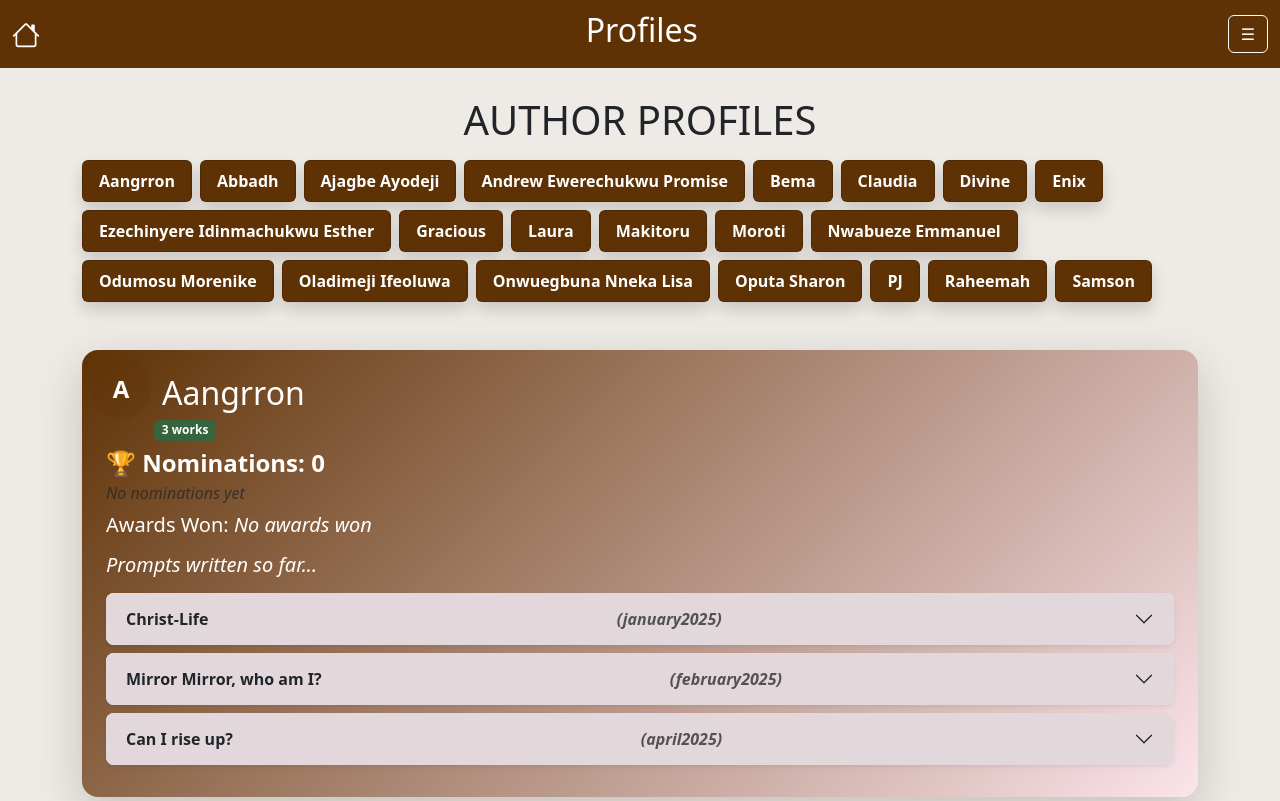
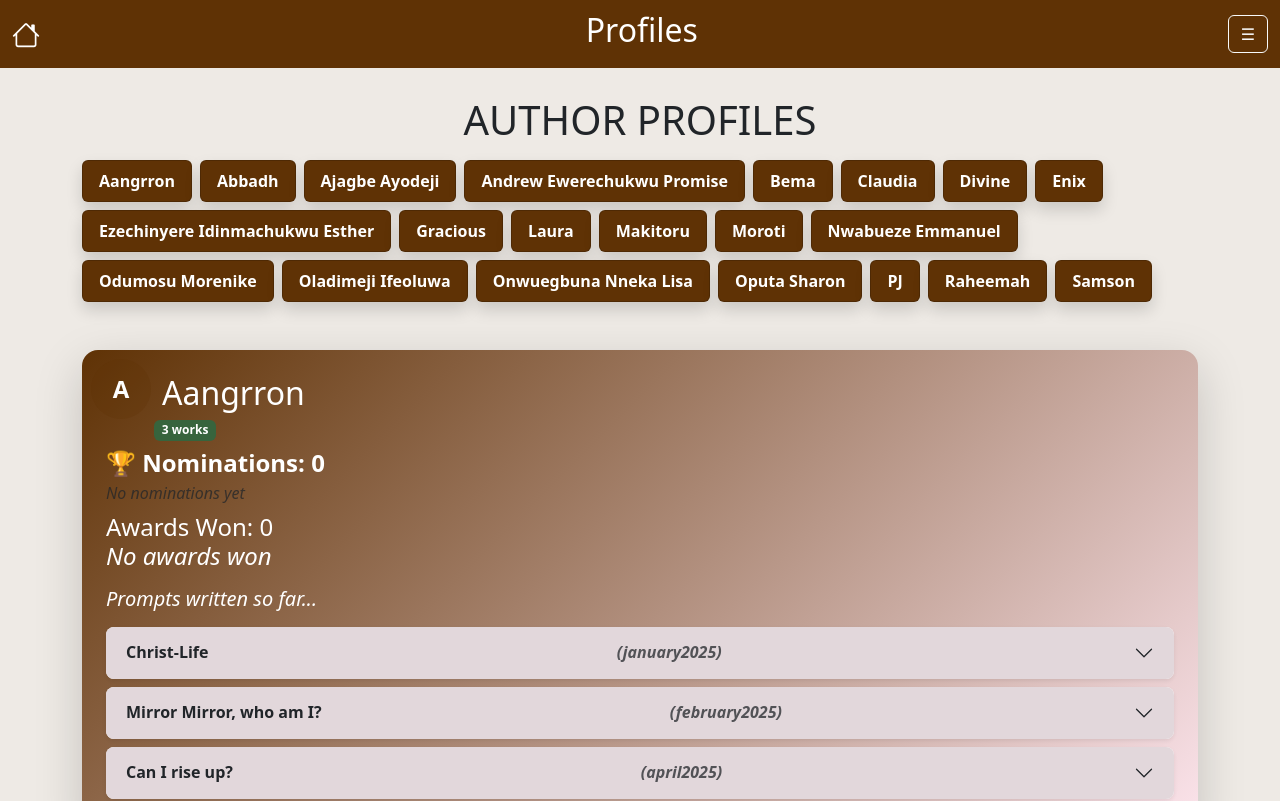
Before and after one commit to emmanw3l/nbl-v2.0, a React (Vite) app: page /profile in a window 1280 px wide. Shown: the top 801 px of the page. Built offline with nearby package versions, Linux system fonts and the light colour scheme.

Commit message:
zero changes

```diff
--- a/src/Home.tsx
+++ b/src/Home.tsx
@@ -2,7 +2,7 @@ import "./Home.css";
 import Layout from "./Nav/Nav";
 // import React from 'react';
 import { DotLottieReact } from "@lottiefiles/dotlottie-react";
-import Content from "./content/content";
+// import Content from "./content/content";
 import Footer from "./components/footer/footer";
 import { motion } from "framer-motion";
 
@@ -43,7 +43,7 @@ export default function Home() {
           </div>
         </div>
       </div>
-      <Content />
+      {/* <Content /> */}
       <Footer />
     </motion.div>
   );
--- a/src/awards/awardCategories.ts
+++ b/src/awards/awardCategories.ts
@@ -13,7 +13,7 @@ export const awardCategories: Award[] = [
     nominees: [
       "Bema",
       "Nwabueze Emmanuel",
-      "samson",
+      "Samson",
       "Ezechinyere Idinmachukwu Esther",
     ],
     winner: "Bema",
@@ -115,7 +115,7 @@ export const awardCategories: Award[] = [
       "Odumosu Morenike",
       "Ezechinyere Idinmachukwu Esther",
     ],
-    winner: "samson",
+    winner: "Samson",
   },
   {
     id: 10,
--- a/src/awards/awards.tsx
+++ b/src/awards/awards.tsx
@@ -7,7 +7,6 @@ import { Trophy } from "lucide-react";
 import { useEffect } from "react";
 import { useLocation } from "react-router-dom";
 import { Collapse } from "bootstrap";
-
 
 function slugify(name: string) {
   return name
@@ -51,12 +50,15 @@ export default function AwardsAccordion() {
       <Layout />
 
       <h1 className="mb-4 text-center mt-4 fw-bold">Awards</h1>
-      <div className="accordion " id="awardsAccordion">
+      <div className="accordion">
         {awardCategories.map((award) => (
-          <div
+          <motion.div
             key={award.id}
             id={`award-${award.id}`}
-            className="accordion-item "
+            className="accordion-item"
+            initial={{ opacity: 0, y: 20 }}
+            whileInView={{ opacity: 1, y: 0 }}
+            viewport={{ once: true, amount: 0.2 }}
           >
             <h2 className="accordion-header" id={`heading-${award.id}`}>
               <button
@@ -72,25 +74,23 @@ export default function AwardsAccordion() {
             </h2>
             <div
               id={`collapse-${award.id}`}
-              className="accordion-collapse collapse "
+              className="accordion-collapse collapse"
               aria-labelledby={`heading-${award.id}`}
-              data-bs-parent="#awardsAccordion"
+              data-bs-parent={`#award-${award.id}`}
             >
               <div className="accordion-body aww">
                 <ul className="list-group">
                   {award.nominees.map((nominee, idx) => {
                     const isWinner = Array.isArray(award.winner)
                       ? Array.isArray(nominee) &&
-                      nominee.every((n, i) => award.winner![i] === n)
+                        nominee.every((n, i) => award.winner![i] === n)
                       : award.winner === nominee;
 
                     return (
                       <li
                         key={idx}
                         className={`list-group-item d-flex align-items-center ${
-                          isWinner
-                            ? " fw-bold shadow-sm winner"
-                            : "acc"
+                          isWinner ? "fw-bold shadow-sm winner" : "acc"
                         }`}
                       >
                         {Array.isArray(nominee) ? (
@@ -115,9 +115,8 @@ export default function AwardsAccordion() {
                         )}
 
                         {isWinner && (
-                          <span className="d-flex align-items-center ms-2 ">
-                            <Trophy size={25} className="ms-3  trophy-pulse" />
-
+                          <span className="d-flex align-items-center ms-2">
+                            <Trophy size={25} className="ms-3 trophy-pulse" />
                           </span>
                         )}
                       </li>
@@ -126,7 +125,7 @@ export default function AwardsAccordion() {
                 </ul>
               </div>
             </div>
-          </div>
+          </motion.div>
         ))}
       </div>
     </motion.div>
--- a/src/content/content.tsx
+++ b/src/content/content.tsx
@@ -17,7 +17,7 @@ export default function Content() {
       exit="exit"
       transition={{ duration: 0.5 }}
       className="container-fluid">
-      {/* <div
+      <div
         className="accordion accordion-flush mb-6"
         id="accordionFlushExample"
       >
@@ -141,7 +141,9 @@ export default function Content() {
             </div>
           </div>
         </div>
-      </div> */}
+      </div>
+
+
     </motion.div>
   );
 }
--- a/src/main.tsx
+++ b/src/main.tsx
@@ -5,7 +5,7 @@ import App from "./App";
 import './App.css'
 import './index.css'
 import '../bootstrap-5.3.3-dist/css/bootstrap.css'
-import "bootstrap/dist/js/bootstrap.bundle.min.js";
+// import "bootstrap/dist/js/bootstrap.bundle.min.js";
 import 'bootstrap-icons/font/bootstrap-icons.css';
 import '@dotlottie/player-component';
 import 'animate.css';
--- a/src/profiles/profile.tsx
+++ b/src/profiles/profile.tsx
@@ -463,8 +463,8 @@ export default function Profiles() {
                       )}
 
                       {/* Awards Won */}
-                      <h5 className="mb-0">
-                        Awards Won:{" "}
+                      <h4 className="mb-0">
+                        Awards Won: <span>{wins.length}</span> <br />{" " }
                         {wins.length > 0 ? (
                           wins.map((award, i) => (
                             <span key={award.id}>
@@ -477,7 +477,7 @@ export default function Profiles() {
                         ) : (
                           <span className="fst-italic">No awards won</span>
                         )}
-                      </h5>
+                      </h4>
                     </div>
                   );
                 })()}
@@ -502,7 +502,7 @@ export default function Profiles() {
                     id={`heading-${authorIndex}-${poemIndex}`}
                   >
                     <button
-                      className="accordion-button collapsed d-flex justify-content-betwwen fw-semibold"
+                      className="accordion-button collapsed d-flex justify-content-between fw-semibold"
                       type="button"
                       data-bs-toggle="collapse"
                       data-bs-target={`#collapse-${authorIndex}-${poemIndex}`}
```
